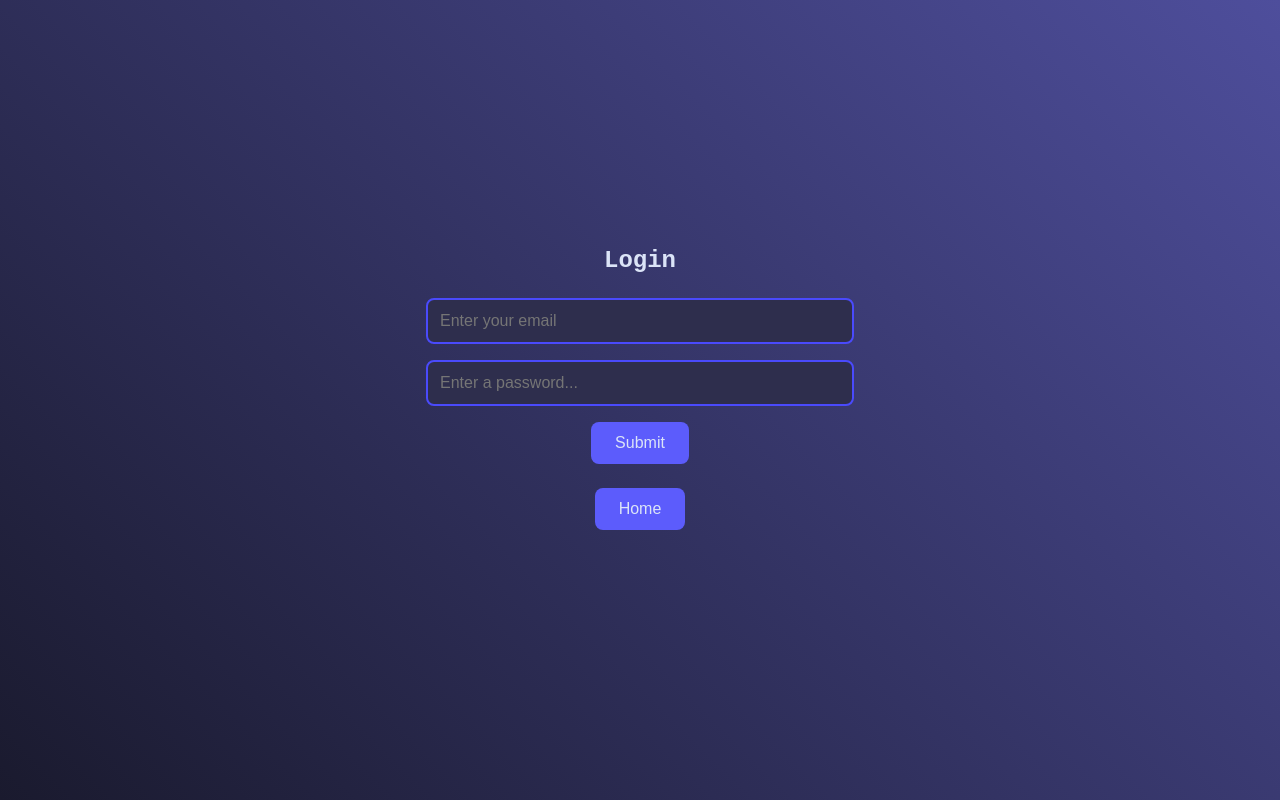
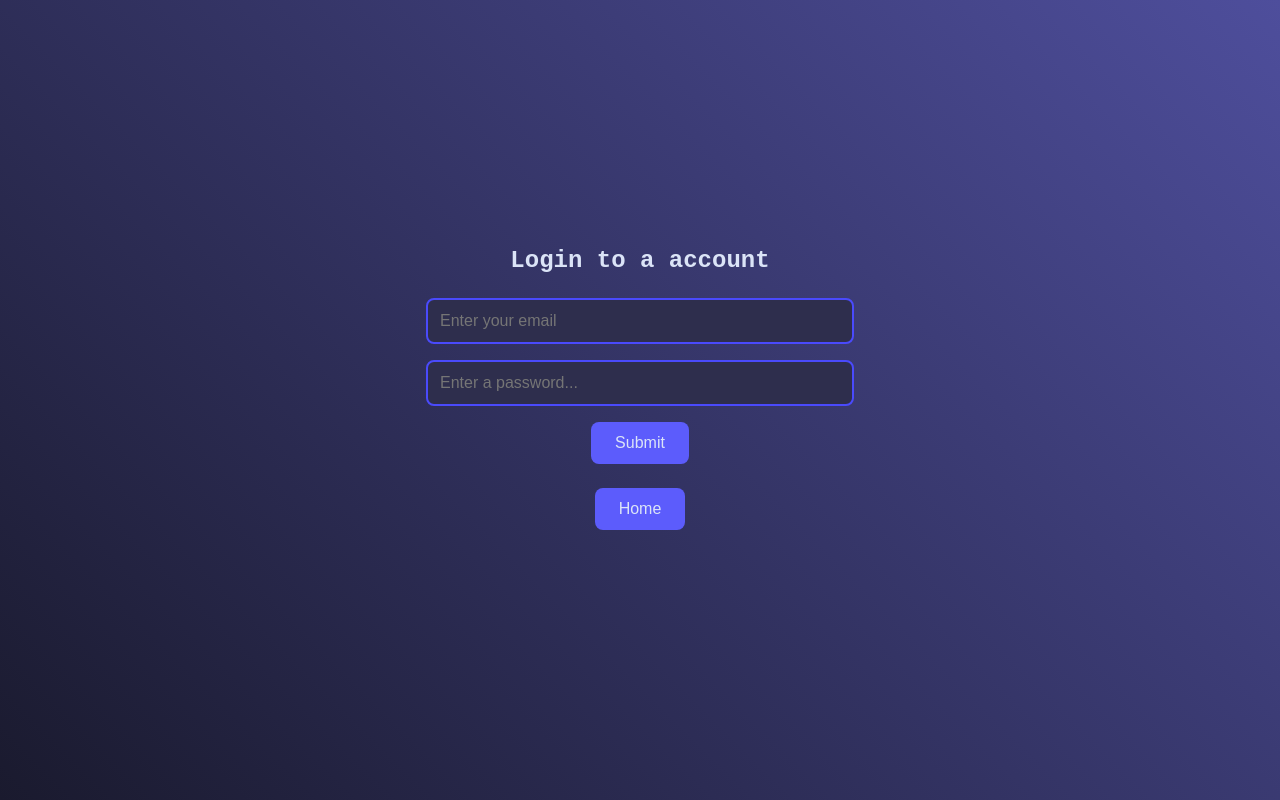
Before and after one commit to genesis-GI/genesis-backend, a website: page public/login.html in a window 1280 px wide. Drawn offline with Linux system fonts and the light colour scheme.

```diff
--- a/public/login.html
+++ b/public/login.html
@@ -7,7 +7,7 @@
     <link rel="stylesheet" href="/css/styles.css">
 </head>
 <body>
-    <h1 class="typing">Login</h1>
+    <h1 class="typing">Login to a account</h1>
     <form id="login-form">
         <input type="text" id="email" placeholder="Enter your email">
         <input type="password" id="password" placeholder="Enter a password...">
```
Also changed, not shown: public/register.html (+1 -1 lines).
